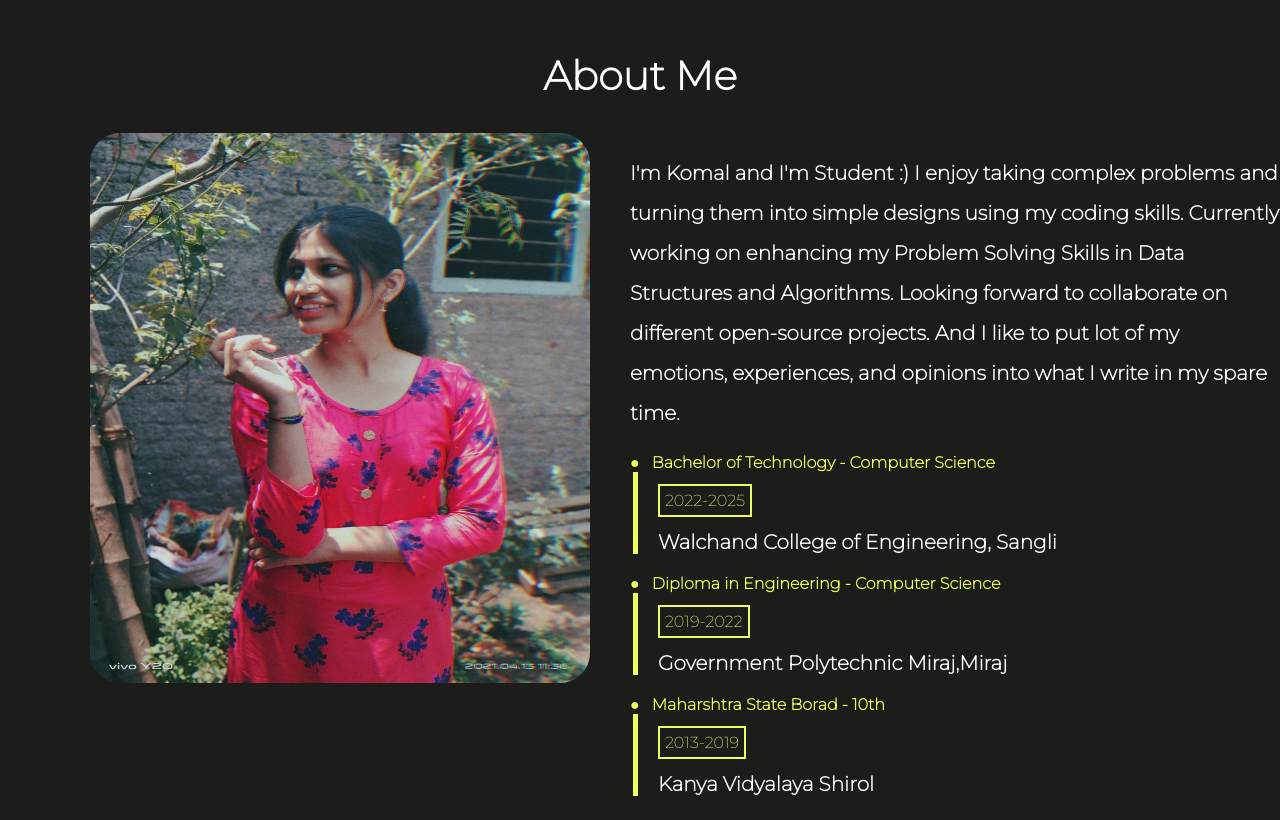
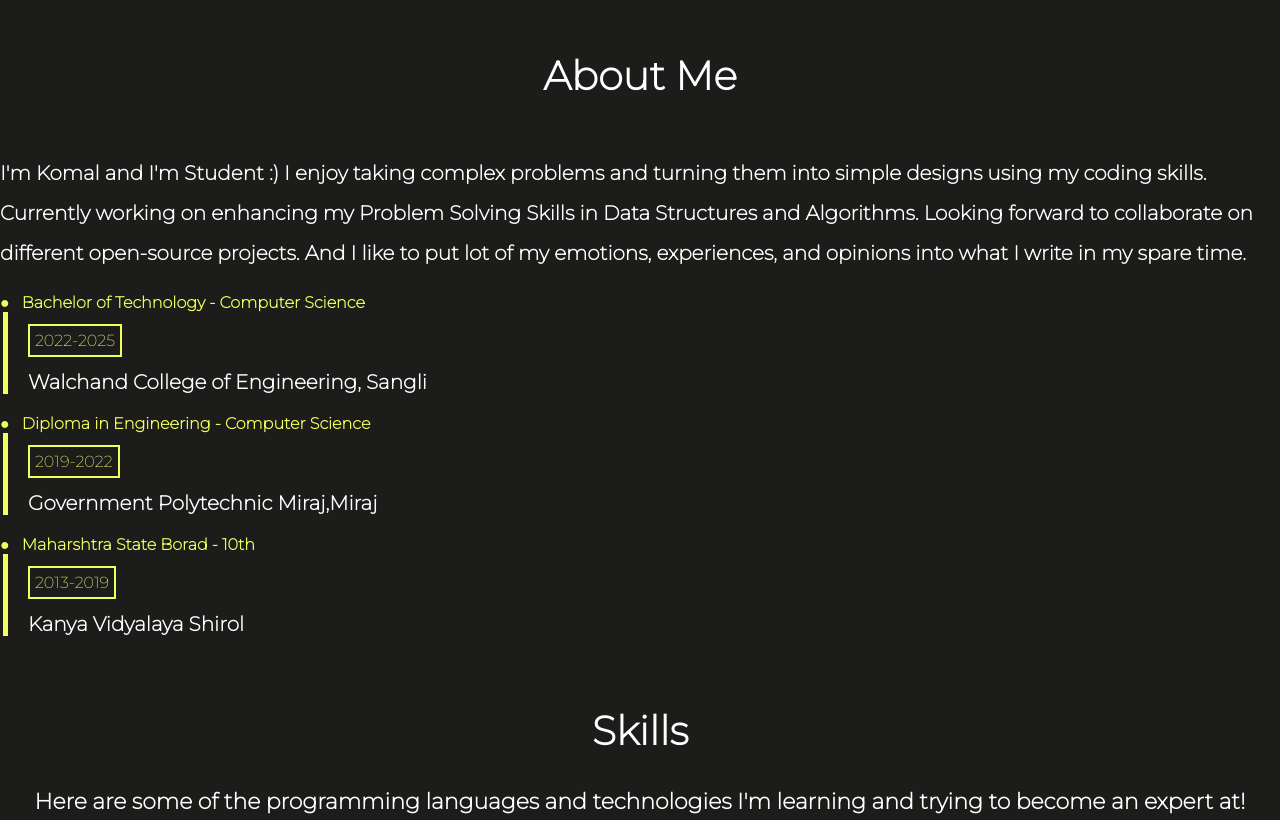
Before and after one commit to komal-chavan9090/komal-chavan9090.github.io, a plain HTML site: page index.html in a window 1280 px wide. Shown: the part 940-1760 px from the top of the page. Drawn offline with Linux system fonts and the light colour scheme.

Commit message:
Update index.html

```diff
--- a/index.html
+++ b/index.html
@@ -42,7 +42,7 @@
 
     <div class="abtme" id="abtme">
 
-        <div class="frame"><img src="pic2.jpeg" alt=""></div>
+<!--         <div class="frame"><img src="pic2.jpeg" alt=""></div> -->
 
         <div class="para">
             <p style="line-height: 40px;">
```
